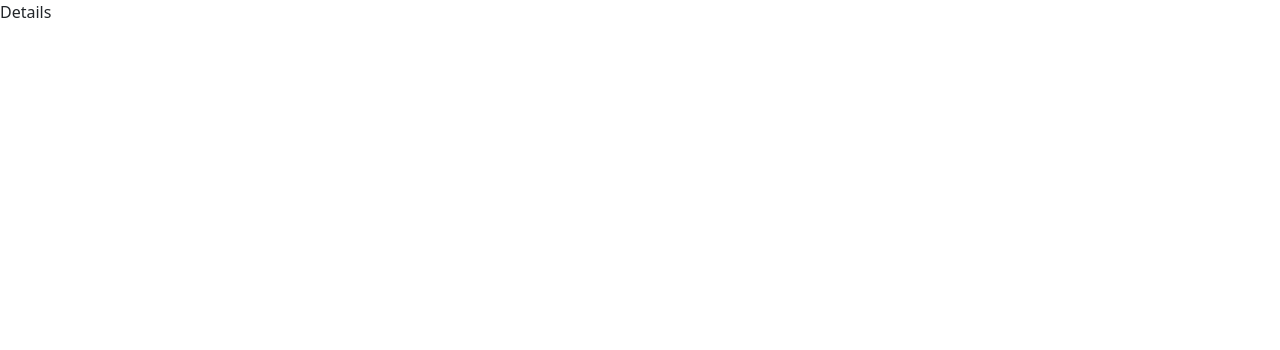
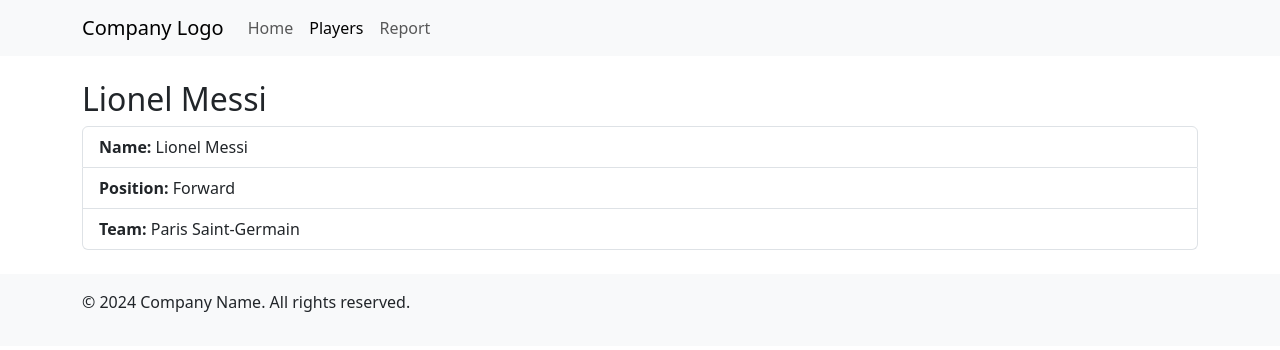
Before and after one commit to 7vTr0x7/React.js-2, a React (Vite) app in the folder IR_HW5/: page /players/1 in a window 1280 px wide. Shown: the top 350 px of the page. Built offline with nearby package versions, Linux system fonts and the light colour scheme.

Commit message:
IR_HW5 - Deatils

```diff
--- a/IR_HW5/src/pages/Details.jsx
+++ b/IR_HW5/src/pages/Details.jsx
@@ -1,7 +1,58 @@
 import React from "react";
+import Header from "../components/Header";
+import Footer from "../components/Footer";
+import { useParams } from "react-router-dom";
 
 const Details = () => {
-  return <div>Details</div>;
+  const pId = useParams();
+
+  const players = [
+    {
+      id: 1,
+      name: "Lionel Messi",
+      position: "Forward",
+      team: "Paris Saint-Germain",
+    },
+
+    {
+      id: 2,
+      name: "Cristiano Ronaldo",
+      position: "Forward",
+      team: "Manchester United",
+    },
+    {
+      id: 3,
+      name: "Neymar Jr",
+      position: "Forward",
+      team: "Paris Saint-Germain",
+    },
+  ];
+
+  const player = players.find((player) => player.id == pId.playerId);
+
+  return (
+    <>
+      <Header />
+      <main className="container py-4">
+        <h2>{player.name}</h2>
+        <ul className="list-group">
+          <li className="list-group-item">
+            <b>Name: </b>
+            {player.name}
+          </li>
+          <li className="list-group-item">
+            <b>Position: </b>
+            {player.position}
+          </li>
+          <li className="list-group-item">
+            <b>Team: </b>
+            {player.team}
+          </li>
+        </ul>
+      </main>
+      <Footer />
+    </>
+  );
 };
 
 export default Details;
--- a/IR_HW5/src/pages/Players.jsx
+++ b/IR_HW5/src/pages/Players.jsx
@@ -30,7 +30,7 @@ const Players = () => {
     <li key={player.id} className="list-group-item">
       <h4>{player.name}</h4>
       <p>{player.position}</p>
-      <Link to={`/player/${player.id}`} className="btn btn-primary">
+      <Link to={`/players/${player.id}`} className="btn btn-primary">
         View Details
       </Link>
     </li>
```
